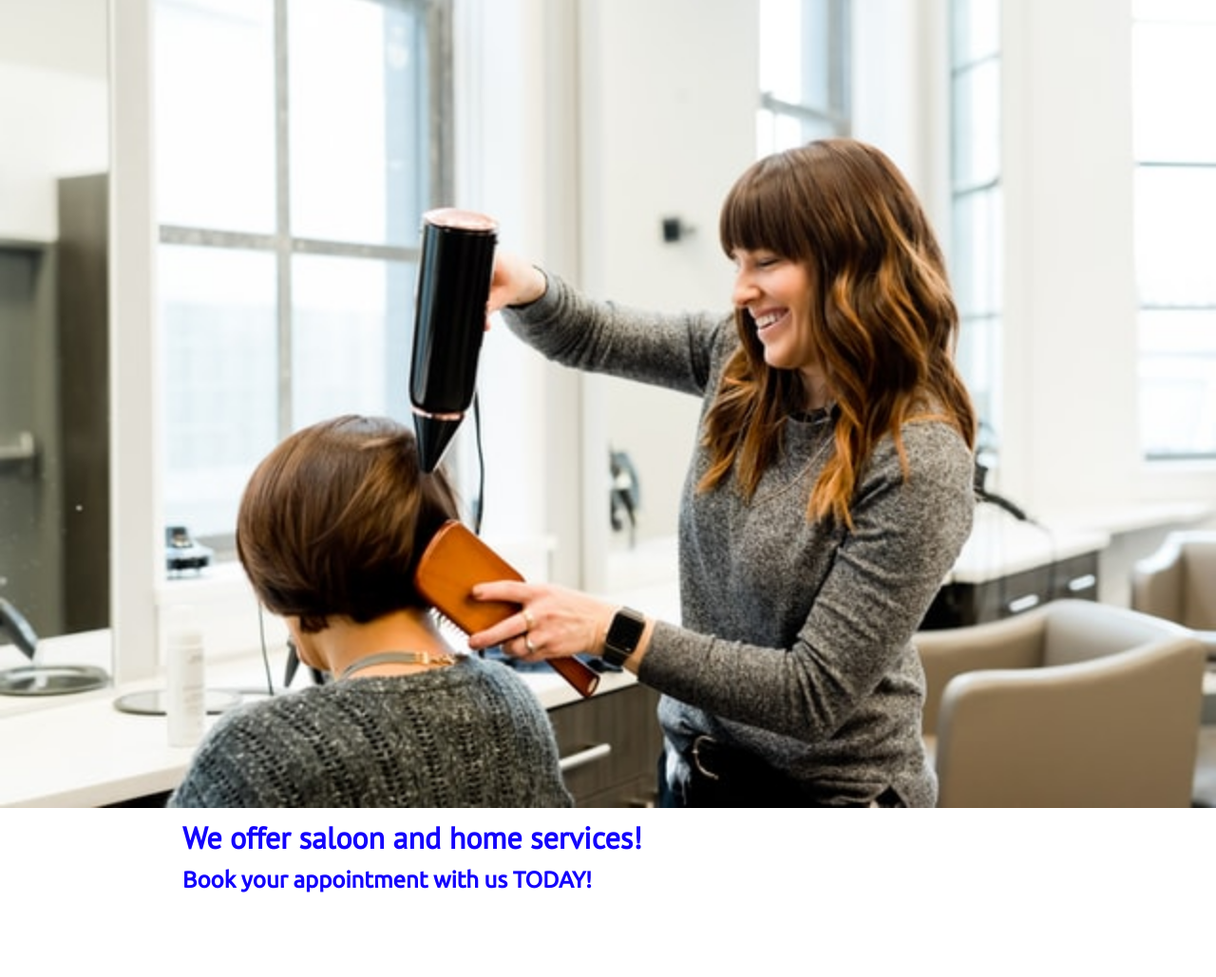
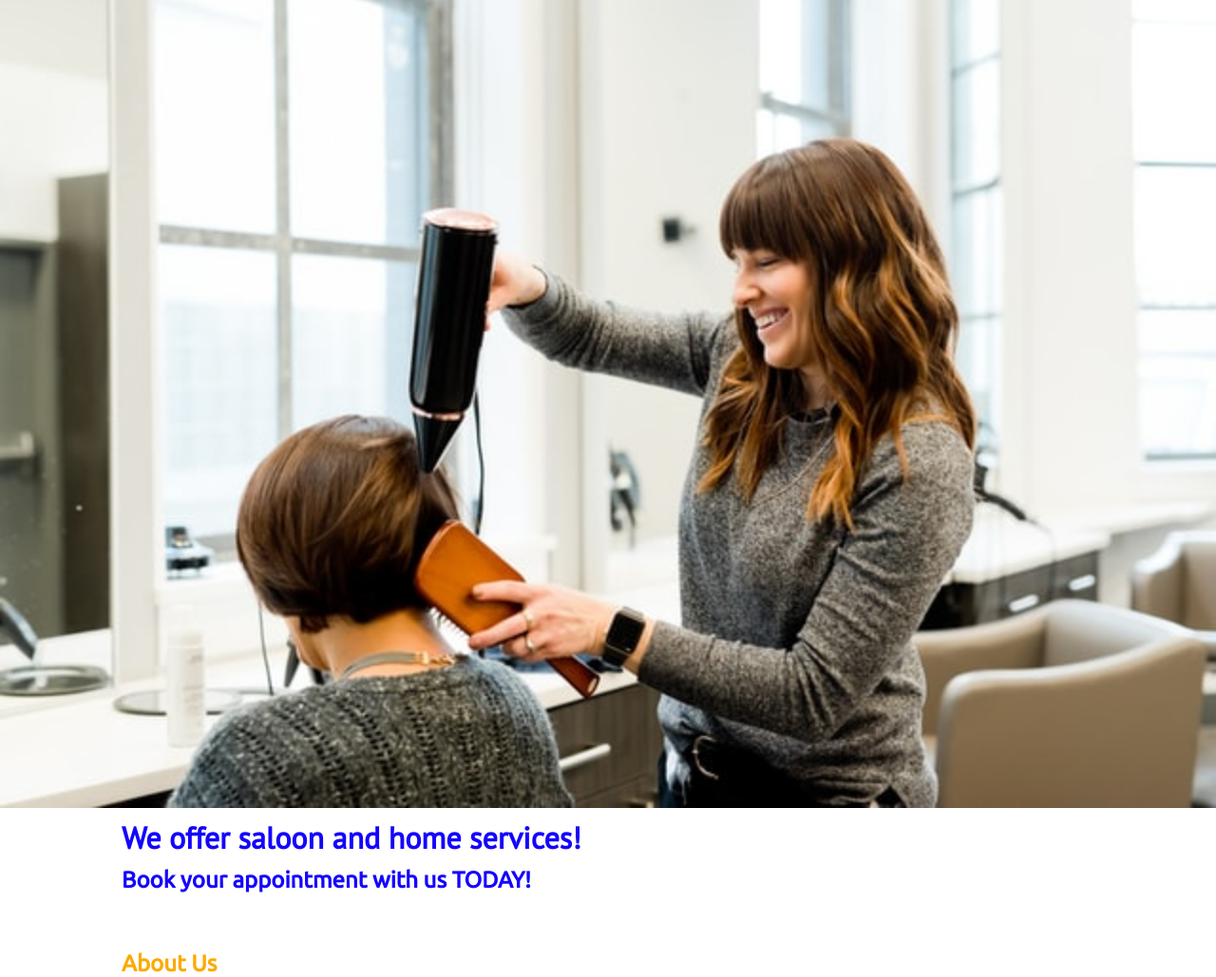
Before and after one commit to AngelNgaManTang/blade-hair.github.io, a plain HTML site: page index.html in a window 1280 px wide. Shown: the part 67-1096 px from the top of the page at 95% size. Before the commit the page ends 1008 px from the top, so only its background shows below. Drawn offline with Linux system fonts and the light colour scheme.

Commit message:
About Section

```diff
--- a/css/style.css
+++ b/css/style.css
@@ -181,7 +181,7 @@ nav{
 .intro_title{
     position: relative;
     margin: auto;
-    width: 70%;
+    width: 80%;
     top: 10px;
     color:var(--clr-hamburger);
     font-family: var(--ff-primary);
@@ -189,8 +189,19 @@ nav{
 .intro_subtitle{
     position: relative;
     margin: auto;
-    width: 70%;
+    width: 80%;
     top: 20px;
     color:var(--clr-hamburger);
     font-family: var(--ff-secondary);
 }
+
+.aboutUs{
+    position: relative;
+    margin: auto;
+    width: 80%;
+    top: 5em;
+    font-family: var(--ff-secondary);
+    color: var(--clr-accent);
+
+
+}
--- a/index.html
+++ b/index.html
@@ -15,7 +15,7 @@
         </div>
         <ul class="nav-links">
             <li><a href="#Home">Home</a></li>
-            <li><a href="#">About</a></li>
+            <li><a href="#About">About</a></li>
             <li><a href="#">Services</a></li>
             <li><a href="#">Contact Us</a></li>
         </ul>
@@ -38,7 +38,9 @@
     <h1 class="intro_title" id="Home"> We offer saloon and home services!</h1>
     <h2 class="intro_subtitle">Book your appointment with us TODAY!</h2>
 
-
+    <section class="aboutUs" id="About">
+        <h1>About Us</h1>
+    </section>
     <script src="js/script.js"></script>
 </body>
 </html>
```
